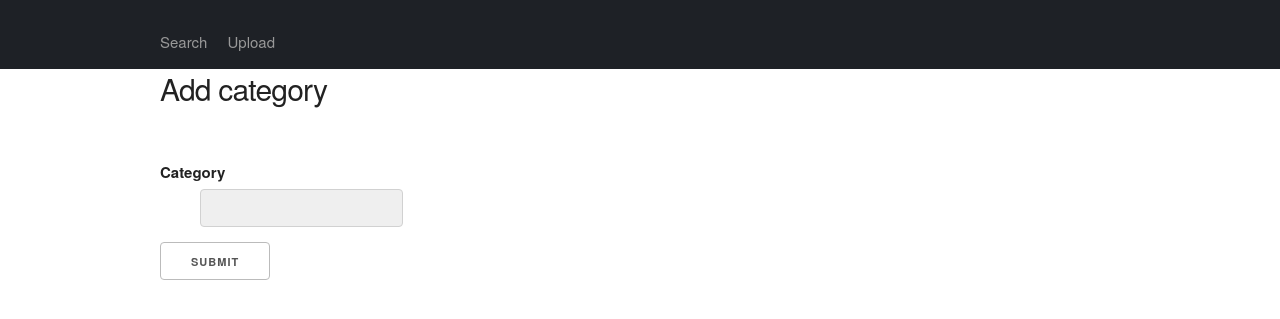
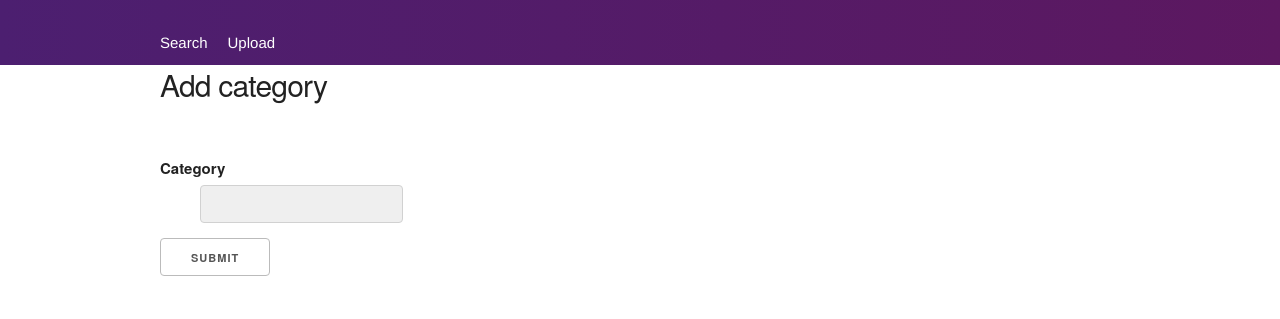
Before and after one commit to paalka/libr, a Flask app: page /add_category in a window 1280 px wide. Shown: the top 319 px of the page. Run offline with Flask 2, Linux system fonts and the light colour scheme; parts of the project's set-up code (start-up, migrations or seed data) failed here and were passed over; some libraries are stand-ins or nearby versions.

Commit message:
Attempt to make the UI somewhat nicer.

```diff
--- a/static/css/custom.css
+++ b/static/css/custom.css
@@ -6,8 +6,13 @@ html {
     overflow-y: scroll;
 }
 
+#header {
+    background: #4c1f70;  /* fallback for old browsers */
+    background: -webkit-linear-gradient(to right, #4c1f70, #5c1860);  /* Chrome 10-25, Safari 5.1-6 */
+    background: linear-gradient(to right, #4c1f70, #5c1860); /* W3C, IE 10+/ Edge, Firefox 16+, Chrome 26+, Opera 12+, Safari 7+ */
+}
+
 #menu {
-    background-color: #1e2126;
     padding: 5px;
 }
 
@@ -18,6 +23,7 @@ html {
 
 #menu ul li {
     margin-left: 20px;
+    margin-bottom: 5px;
     float: left;
 }
 
@@ -26,7 +32,8 @@ html {
 }
 
 #menu ul li a {
-    color: #999999;
+    color: #fff;
+    font-family: Helvetica, sans-serif;
 }
 
 #upload-container {
@@ -35,8 +42,6 @@ html {
 
 #search-bar-container {
     padding: 5px 0 20px 0;
-    margin-top: -25px;
-    background-color: #1e2126;
 }
 
 #search-result-container {
@@ -53,7 +58,7 @@ html {
 
 
 .file-title {
-    font-family: Palatino, serif;
+    font-family: serif;
     font-size: 18px;
     margin-bottom: 5px;
 }
@@ -99,9 +104,9 @@ html {
     border: none;
     background-color: transparent;
     color: #fff;
-    border-bottom: 1px solid #999999;
+    border-bottom: 1px solid #fff;
     border-radius: 0px;
     padding-left: 0;
     font-size: 18px;
-    font-family: Palatino, serif;
+    font-family: Helvetica, sans-serif;
 }
--- a/templates/base.jinja2
+++ b/templates/base.jinja2
@@ -12,6 +12,7 @@
     <link rel="stylesheet" href="{{ url_for('static', filename='css/skeleton.css') }}">
   </head>
   <body>
+    <div id="header">
       <div id="menu">
 	<div class="container row">
 	  <ul>
@@ -20,6 +21,9 @@
 	  </ul>
 	</div>
       </div>
+      {% block header %}
+      {% endblock %}
+    </div>
     {% block body %}
     {% endblock %}
     {% block script %}
--- a/templates/search.jinja2
+++ b/templates/search.jinja2
@@ -1,15 +1,17 @@
 {% extends "base.jinja2" %}
 {% block pageTitle %} search {% endblock %}
-{% block body %}
+{% block header %}
 <div id="search-bar-container">
   <div class="container section">
     <form role="form">
       <div class="form-group ten columns">
-	<input tabindex="1" type="text" name="query" id="search-field" class="form-control" placeholder="Find file..." style="width: 100%">
+	<input tabindex="1" type="text" name="query" id="search-field" class="form-control" placeholder="" style="width: 100%">
       </div>
     </form>
   </div>
 </div>
+{% endblock %}
+{% block body %}
 <div class="container section">
   <div class="ten columns" id="search-result-container">
     {% include 'search_results.jinja2' %}
```
Lines whose indentation alone changed are shown as unchanged.
